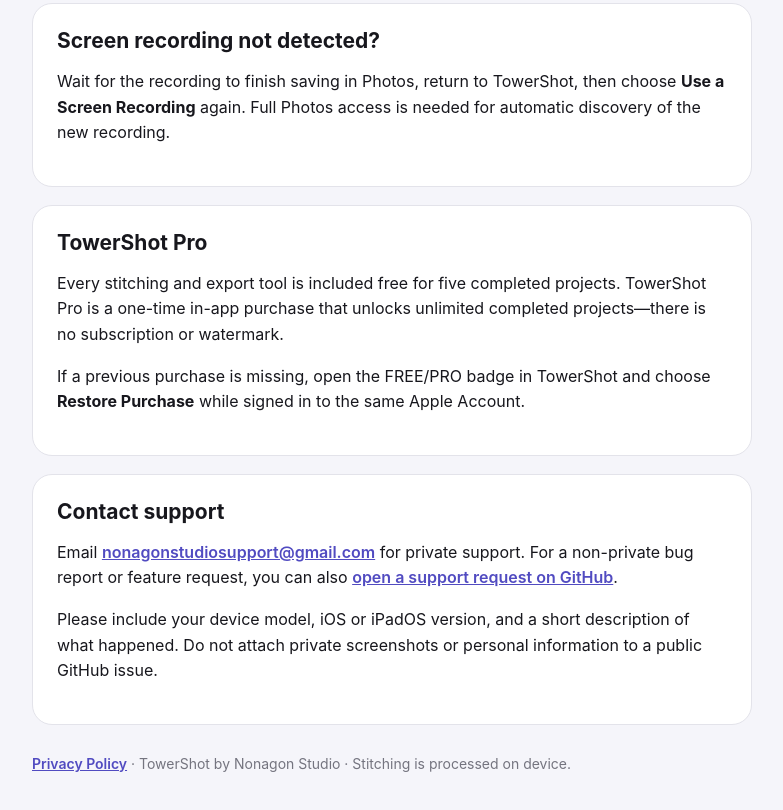
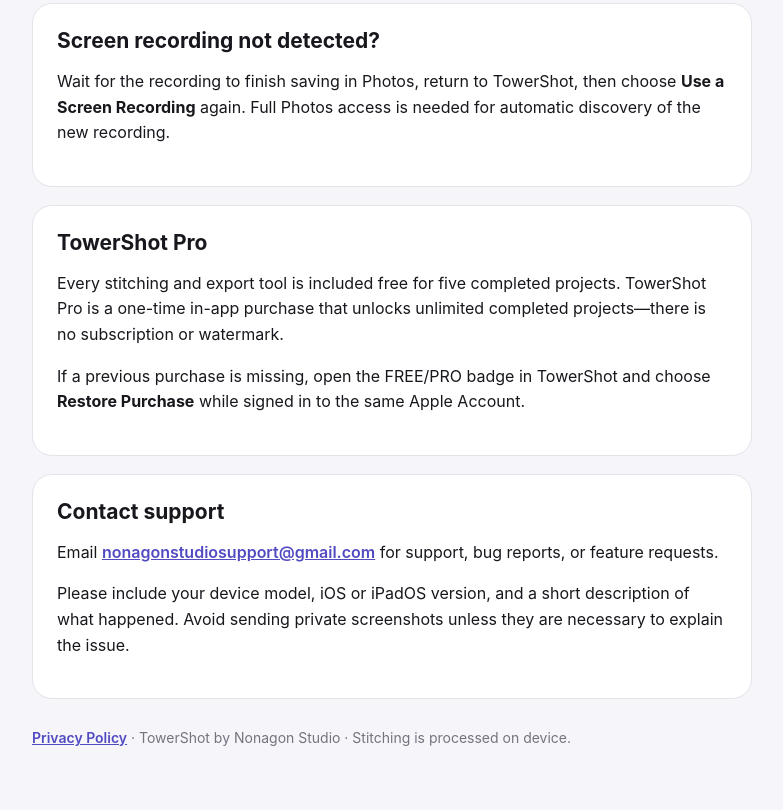
Before and after one commit to tungchihyu/towershot-support, a plain HTML site: page index.html in a window 1280 px wide. Shown: the part 544-1354 px from the top of the page, without its empty margins (248-1031 px from the left). Drawn offline with Linux system fonts and the light colour scheme.

Commit message:
Use email support during Nonagon Studio migration

```diff
--- a/index.html
+++ b/index.html
@@ -55,8 +55,8 @@
 
     <section>
       <h2>Contact support</h2>
-      <p>Email <a href="mailto:nonagonstudiosupport@gmail.com">nonagonstudiosupport@gmail.com</a> for private support. For a non-private bug report or feature request, you can also <a href="https://github.com/nonagonstudio/towershot/issues/new">open a support request on GitHub</a>.</p>
-      <p>Please include your device model, iOS or iPadOS version, and a short description of what happened. Do not attach private screenshots or personal information to a public GitHub issue.</p>
+      <p>Email <a href="mailto:nonagonstudiosupport@gmail.com">nonagonstudiosupport@gmail.com</a> for support, bug reports, or feature requests.</p>
+      <p>Please include your device model, iOS or iPadOS version, and a short description of what happened. Avoid sending private screenshots unless they are necessary to explain the issue.</p>
     </section>
 
     <footer>
```
